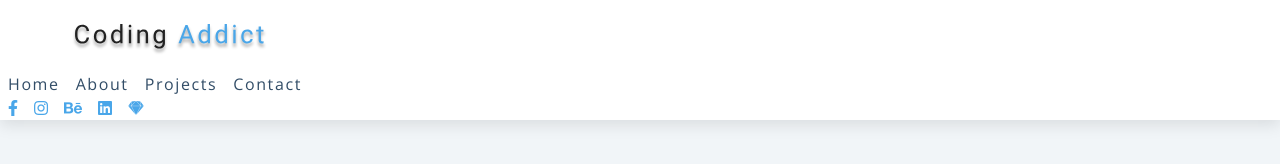
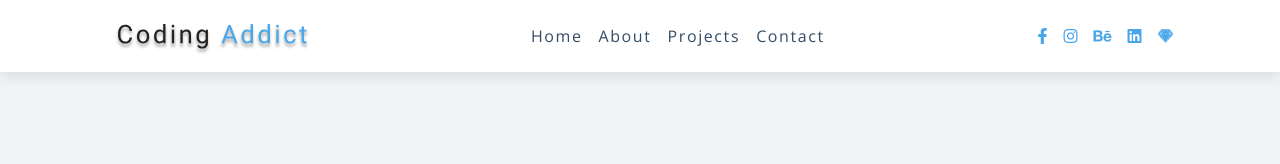
Before and after one commit to Katiasun/Navbar, a plain HTML site: page index.html in a window 1280 px wide. Drawn offline with nearby package versions, Linux system fonts and the light colour scheme.

Commit message:
delete utils,txt. Add styles for nav

```diff
--- a/style.css
+++ b/style.css
@@ -37,6 +37,10 @@ Navbar
 nav {
     background: #fff;
     box-shadow:  0 5px 15px rgba(0, 0, 0, 0.1);
+    display: grid;
+    grid-template-columns: repeat(3, auto);
+    align-items: center;
+    justify-content: space-around;
 }
 .nav-header {
     display: flex;
```
Also changed, not shown: utils.txt (deleted).
